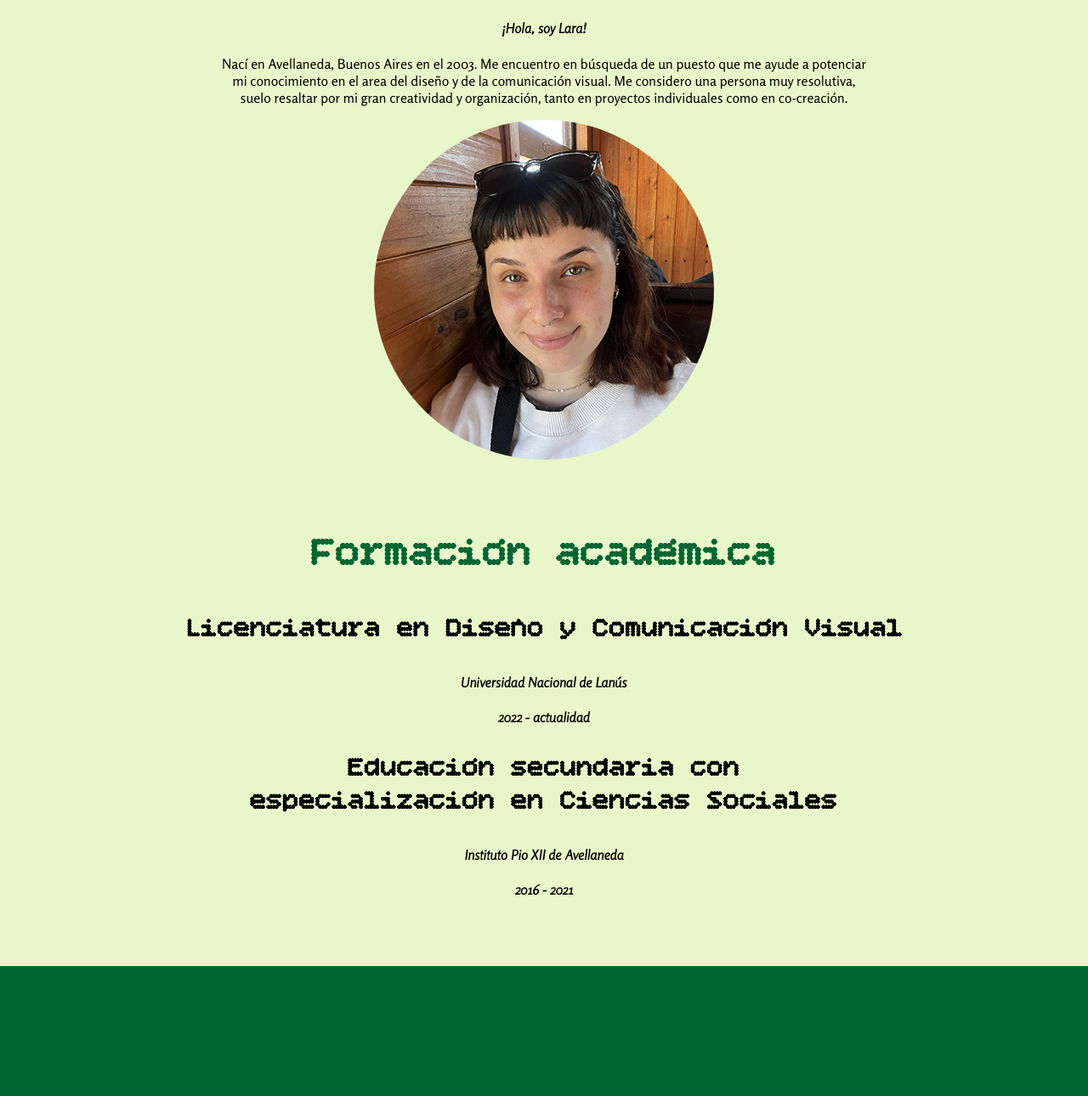
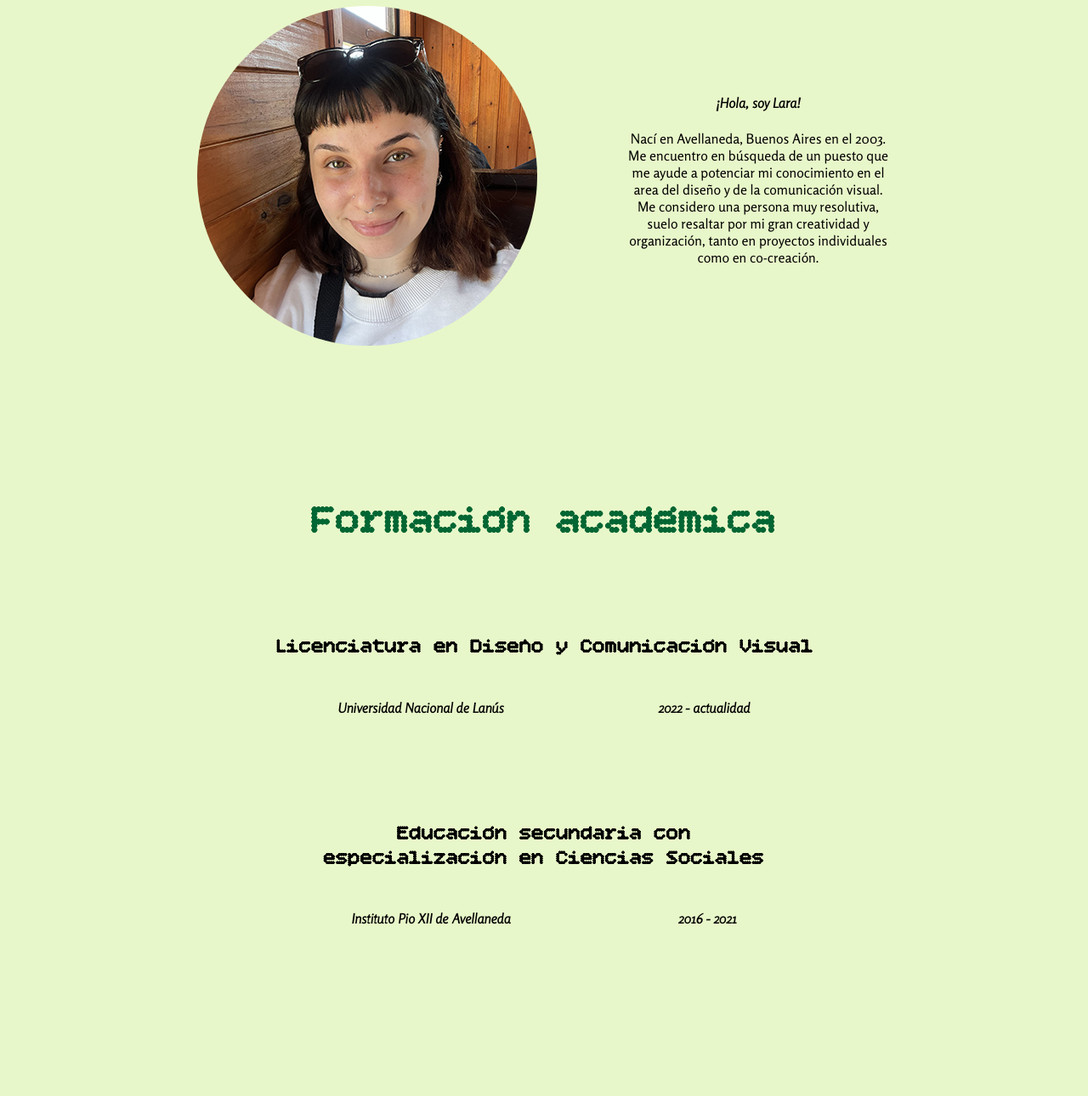
Before and after one commit to lara-zini/lara_zini_cv2026, a plain HTML site: page index.html in a window 1280 px wide. Shown: the part 449-1739 px from the top of the page at 85% size. Drawn offline with Linux system fonts and the light colour scheme.

Commit message:
estructura flexbox

```diff
--- a/estilos.css
+++ b/estilos.css
@@ -60,6 +60,10 @@ nav a {
     color: rgb(232, 247, 201);
 }
 
+main {
+    margin: 5% 0;
+}
+
 h1 {
     font-size: 6rem;
 }
@@ -72,7 +76,7 @@ h2 {
 
 h3 {
     font-family: 'bitcount-grid-simple', serif;
-    font-size: 2rem;
+    font-size: 1.5rem;
     color: rgb(0, 0, 0);
 }
 
@@ -98,13 +102,39 @@ img {
 }
 
 #sobre {
-    margin: 10vh;
+    margin: 0 10% 10% 10%;
+    display: flex;
+    align-items: center;
+    justify-content: space-evenly;
+    flex-wrap: wrap;
+    align-content: center;
+}
+
+#s2 {
+    width: 312px;
 }
 
 #formación {
-    margin: 10vh;
+    margin: 22vh;
 }
 
+#formación article {
+    padding: 5vh;
+}
+
+#f1 {
+    display: flex;
+    justify-content: space-evenly;
+    align-content: flex-start;
+    flex-wrap: wrap;
+}
+
+#f2 {
+    display: flex;
+    justify-content: space-evenly;
+    align-content: flex-start;
+    flex-wrap: wrap;
+}
 
 #experiencia {
     margin: 10vh 0vw;
@@ -126,7 +156,18 @@ img {
 }
 
 #certificación {
-    margin: 10vh;
+    margin: 22vh;
+}
+
+#certificación article {
+    padding: 5vh;
+}
+
+#certificación div {
+    display: flex;
+    justify-content: space-evenly;
+    align-content: flex-start;
+    flex-wrap: wrap;
 }
 
 
--- a/index.html
+++ b/index.html
@@ -20,9 +20,14 @@
     </header>
 
     <main>
+        <h2> Sobre mi </h2>
         <section id="sobre">
-            <h2> Sobre mi </h2>
-            <article>
+            <article id="s1">
+                <img src="img/larazini-cv.jpg" alt="foto de Lara Zini" width="400" height="400" />
+            </article>
+
+            <article id="s2">
+
                 <h4> ¡Hola, soy Lara! </h4>
                 <p> Nací en Avellaneda, Buenos Aires en el 2003.
                     Me encuentro en búsqueda de un puesto que me ayude a potenciar mi conocimiento en el area del diseño
@@ -30,8 +35,6 @@
                     de la comunicación visual. Me considero una persona muy resolutiva, suelo resaltar por mi gran
                     creatividad y organización, tanto en proyectos individuales como en co-creación.
                 </p>
-
-                <img src="img/larazini-cv.jpg" alt="foto de Lara Zini" width="400" height="400" />
             </article>
 
         </section>
@@ -40,13 +43,18 @@
             <h2> Formación académica </h2>
             <article>
                 <h3> Licenciatura en Diseño y Comunicación Visual </h3>
+                <div id="f1">
                     <h4> Universidad Nacional de Lanús</h4>
                     <h4>2022 - actualidad</h4>
+                </div>
+
             </article>
             <article>
                 <h3> Educación secundaria con especialización en Ciencias Sociales </h3>
+                <div id="f2">
                     <h4> Instituto Pio XII de Avellaneda</h4>
                     <h4>2016 - 2021</h4>
+                </div>
             </article>
         </section>
 
@@ -83,18 +91,24 @@
             <h2>Certificación</h2>
             <article>
                 <h3>Adobe Illustrator/Photoshop</h3>
+                <div>
                     <h4>Coderhouse</h4>
                     <h4>2024</h4>
+                </div>
             </article>
             <article>
                 <h3>Diseño UX/UI</h3>
+                <div>
                     <h4>Coderhouse</h4>
                     <h4>2024</h4>
+                </div>
             </article>
             <article>
                 <h3>Fotografía inicial</h3>
+                <div>
                     <h4>Ref producciones</h4>
                     <h4>2019</h4>
+                </div>
             </article>
         </section>
     </main>
```
Lines whose indentation alone changed are shown as unchanged.
